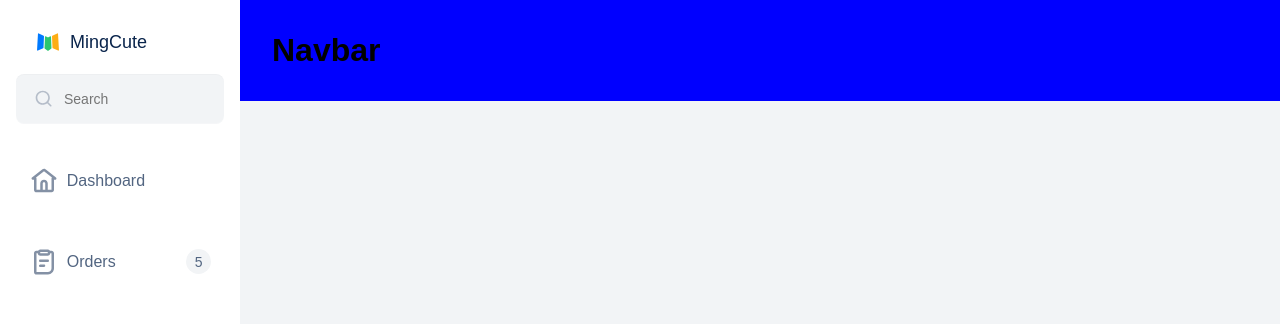
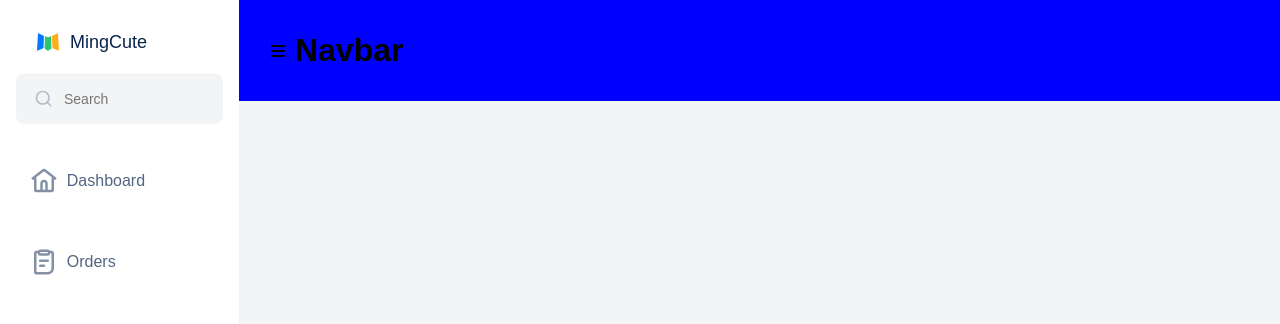
Before and after one commit to react-developersss/dashboard-hw, a React (Create React App) app: page / in a window 1280 px wide. Shown: the top 324 px of the page. Built offline with nearby package versions, Linux system fonts and the light colour scheme; a web font is replaced by a local one.

Commit message:
some codes

```diff
--- a/public/index.html
+++ b/public/index.html
@@ -27,6 +27,7 @@
       rel="stylesheet"
       type="text/css"
     />
+
     <!--
       Notice the use of %PUBLIC_URL% in the tags above.
       It will be replaced with the URL of the `public` folder during the build.
--- a/src/app.jsx
+++ b/src/app.jsx
@@ -5,6 +5,7 @@ class App extends Component {
   state = {
     isDark: false,
     title: "",
+    isDashboard: false
   };
 
   handleActive = (selectedBoard) => {
@@ -13,12 +14,17 @@ class App extends Component {
     });
   };
 
+  handleOpen = ()=> {
+    this.setState({isDashboard: !this.state.isDashboard})
+    console.log(this.state);
+  }
+
   render() {
     return (
       <div className="wrapper">
-        <Dashboard onActive={this.handleActive} />
+        <Dashboard onActive={this.handleActive} dashboard = {this.state.isDashboard}/>
         <div className="main">
-          <Navbar />
+          <Navbar onToggle = {this.handleOpen}/>
           <Banner value={this.state.title} />
         </div>
       </div>
--- a/src/components/dashboard/components/board.jsx
+++ b/src/components/dashboard/components/board.jsx
@@ -12,10 +12,10 @@ function Board({ icon, title, onActive }) {
     >
       <div className="type">
         {icon}
-        <span>{title}</span>
+        <span className="">{title}</span>
       </div>
-      {(title === "Orders" && <span className="message">5</span>) ||
-        (title === "Messages" && <span className="message">3</span>)}
+      {(title === "Orders" && <span className="message hide">5</span>) ||
+        (title === "Messages" && <span className="message ">3</span>)}
     </div>
   );
 }
--- a/src/components/dashboard/dashboard.jsx
+++ b/src/components/dashboard/dashboard.jsx
@@ -53,14 +53,14 @@ class Dashboard extends Component {
   render() {
     const { onActive } = this.props;
     return (
-      <div className="dashboard">
+      <div className= "dashboard">
         <div className="logo">
           {logo}
-          MingCute
+          <span className= "">MingCute</span>
         </div>
         <div className="input-wrapper">
           {search}
-          <input type="text" placeholder="search" />
+          <input className= "" type="text" placeholder="search" />
         </div>
 
         {boards.map((board, idx) => (
--- a/src/components/dashboard/dashboard.scss
+++ b/src/components/dashboard/dashboard.scss
@@ -1,5 +1,4 @@
 .dashboard {
-  min-width: 240px;
   display: flex;
   padding: 1rem;
   flex-direction: column;
@@ -22,7 +21,7 @@
   .input-wrapper {
     position: relative;
 
-    width: 208px;
+    width: 100%;
 
     background: #f2f4f6;
     box-shadow: inset 0px -1px 0px rgba(255, 255, 255, 0.2),
@@ -55,3 +54,8 @@
     }
   }
 }
+
+
+.hide {
+  display: none !important;
+}
--- a/src/components/navbar/navbar.jsx
+++ b/src/components/navbar/navbar.jsx
@@ -5,6 +5,7 @@ class Navbar extends Component {
   render() {
     return (
       <div className='navbar'>
+        <i onClick={this.props.onToggle} className="fa-solid fa-bars"></i>
         <h1>Navbar</h1>
       </div>
     )
--- a/src/components/navbar/navbar.scss
+++ b/src/components/navbar/navbar.scss
@@ -1,4 +1,12 @@
 .navbar {
   padding: 2rem;
   background-color: blue;
+
+  display: flex;
+  align-items: center;
+  gap: 10px;
+
+  i{
+    cursor: pointer;
+  }
 }
```
